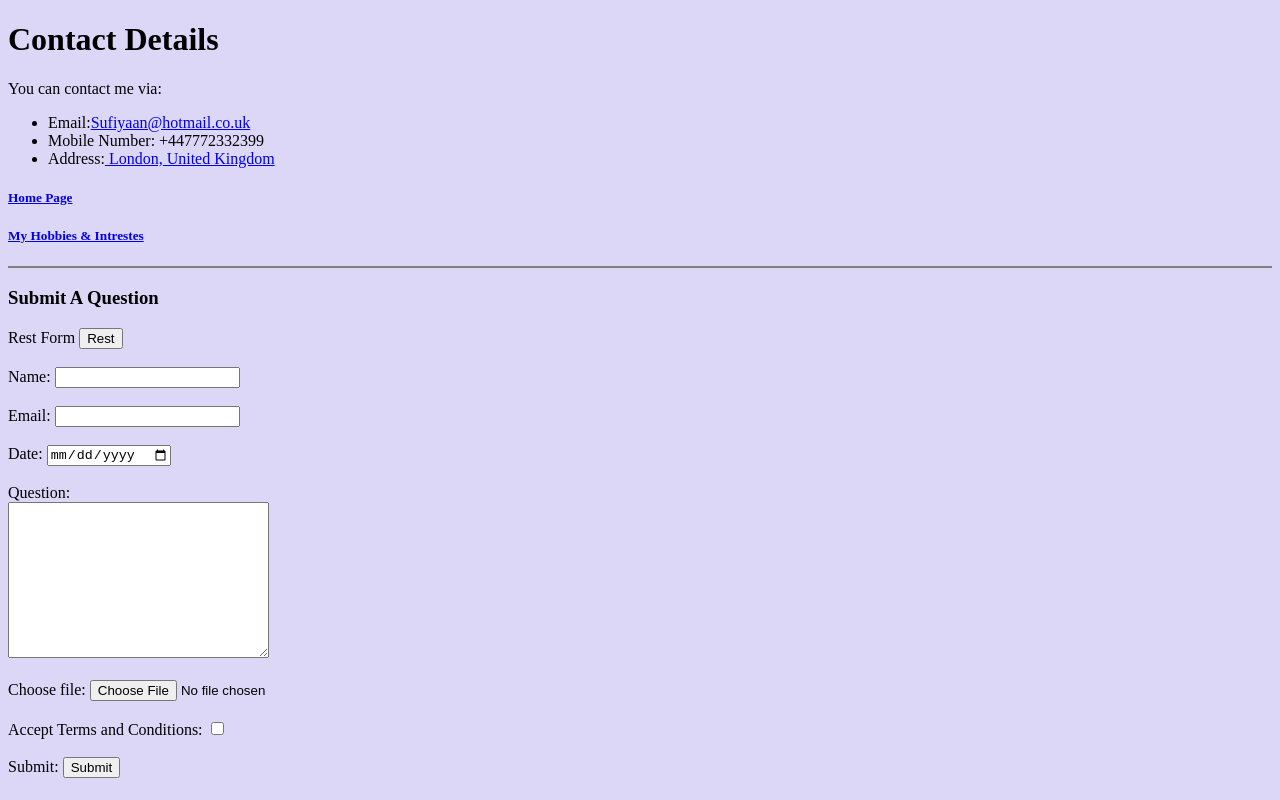
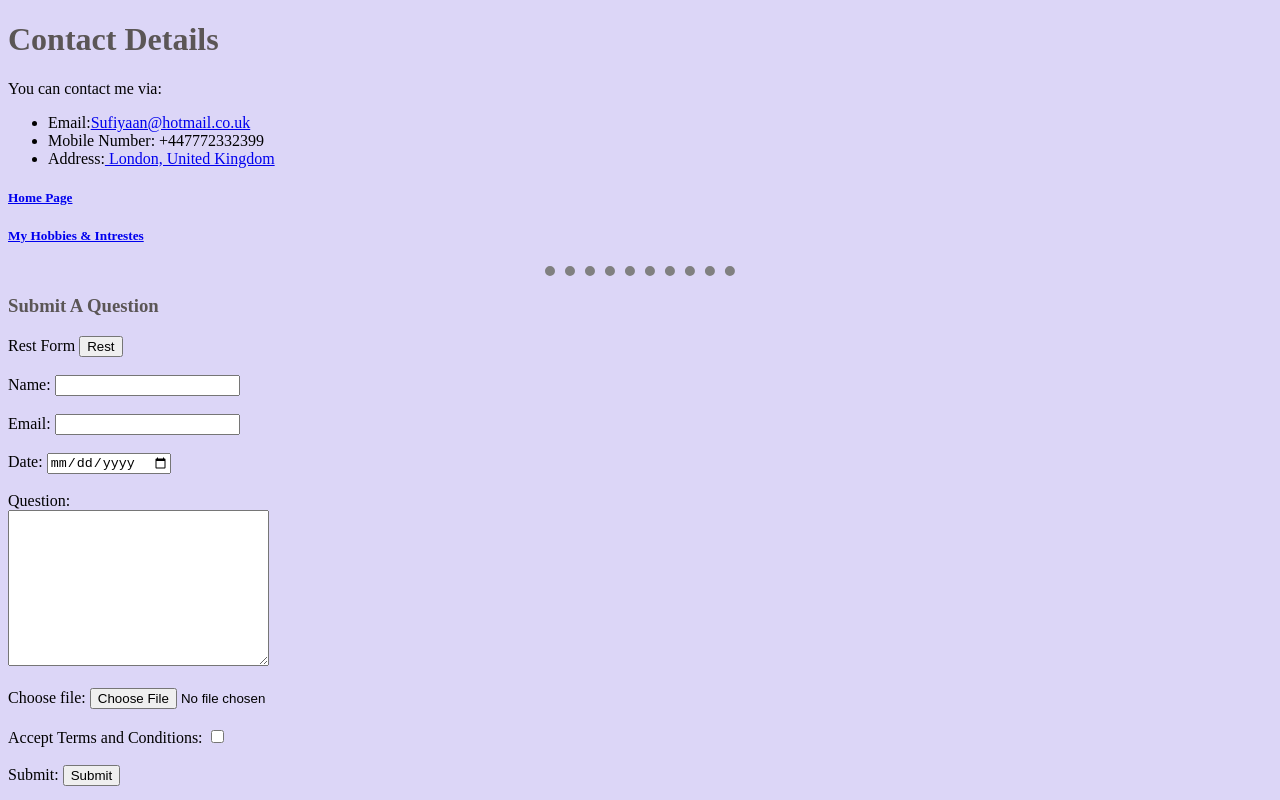
Before and after one commit to Sufiyaan-kadir/CV, a plain HTML site: page contactdetail.html in a window 1280 px wide. Drawn offline with Linux system fonts and the light colour scheme.

Commit message:
Add files via upload

```diff
--- /dev/null
+++ b/CSS/Styles.css
@@ -0,0 +1,19 @@
+body {
+  background-color: #dcd6f7;
+}
+
+hr {
+  border-style: none;
+  border-top-style: dotted;
+  border-color: Grey;
+  border-width: 10px;
+  width: 15%;
+}
+
+h1 {
+  color: #5b5656;
+}
+
+h3 {
+  color: #5b5656;
+}
--- a/contactdetail.html
+++ b/contactdetail.html
@@ -4,17 +4,7 @@
 <head>
   <meta charset="utf-8">
   <title>Contact me</title>
-  <style>
-    body {
-      background-color: #dcd6f7;
-    }
-
-    hr {
-      background-color: Grey;
-      border-style: none;
-      height: 2px;
-    }
-  </style>
+  <link rel="stylesheet" href="css/Styles.css">
 </head>
 
 <body>
@@ -27,7 +17,7 @@
   </ul>
   <h5><a href="index.html">Home Page</a></h5>
   <h5><a href="myhobbies.html">My Hobbies & Intrestes</a></h5>
-  <hr size="3" noshade>
+  <hr>
   <h3>Submit A Question</h3>
   <form action="mailto:sufiyaan@hotmail.co.uk" method="post" enctype="text/plain">
     <label>Rest Form</label>
```
Also changed, not shown: index.html (+5 -20 lines), myhobbies.html (+2 -12 lines).
